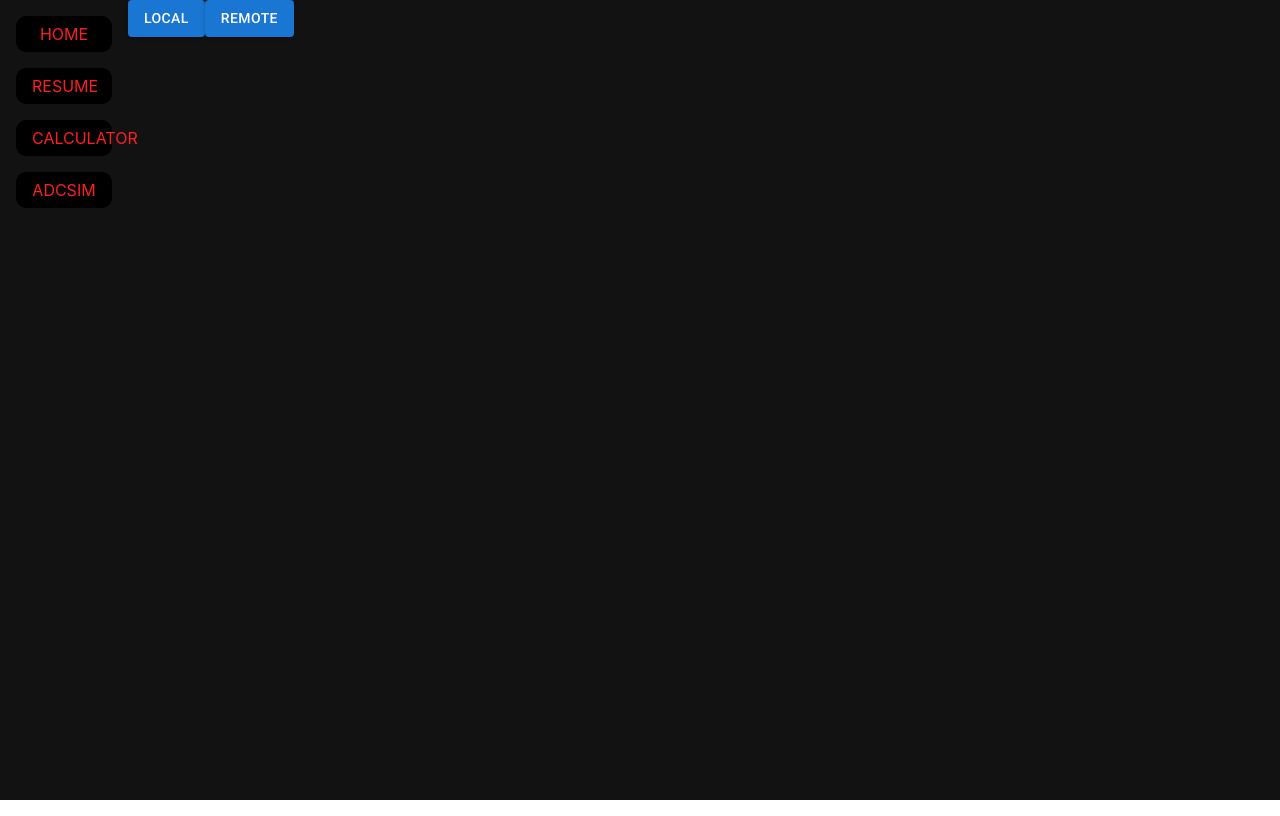
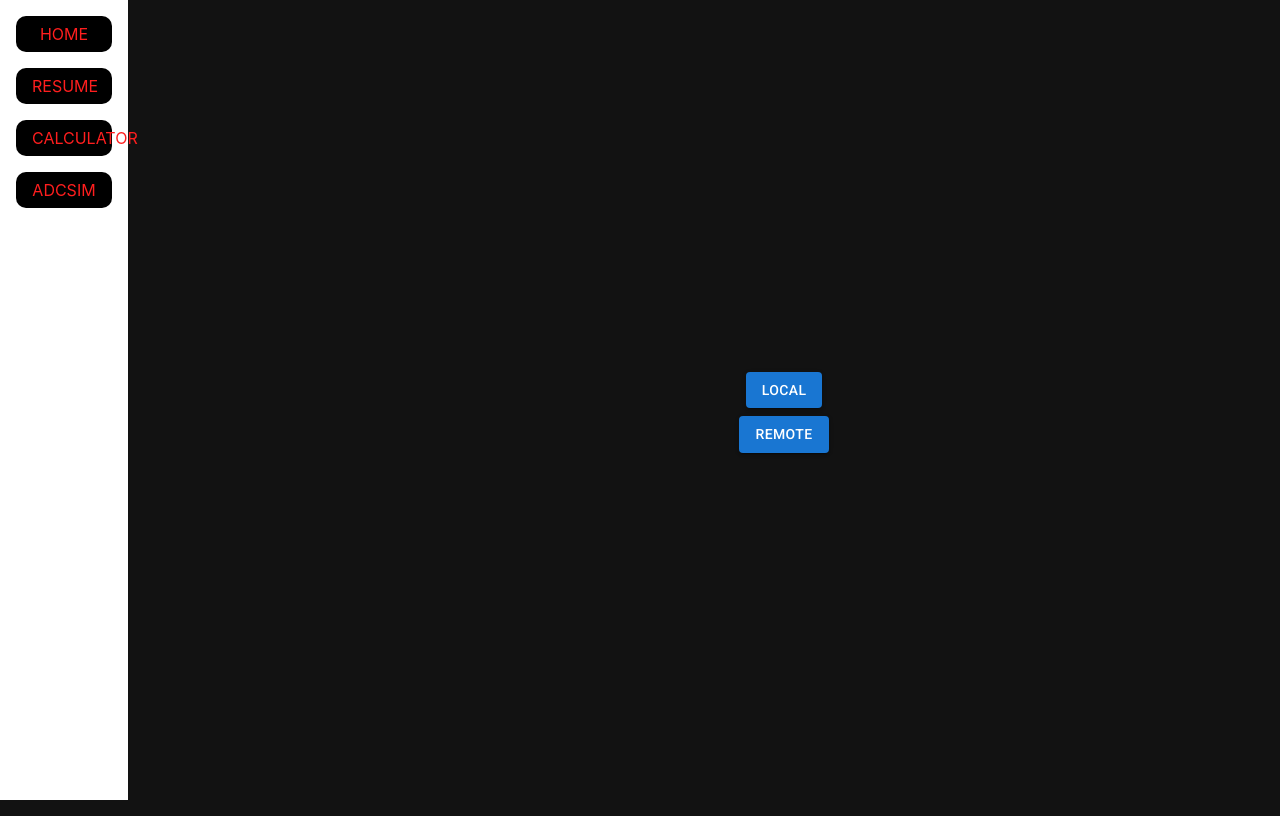
Before and after one commit to CurtisGRJones/CJResume, a React (Create React App) app in the folder public/: page /adcSim in a window 1280 px wide. Shown: the top 816 px of the page. Built offline with nearby package versions, Linux system fonts and the light colour scheme; no server answers.

Commit message:
Updated button layout

```diff
--- a/public/src/components/layout/layout.css
+++ b/public/src/components/layout/layout.css
@@ -9,5 +9,6 @@
 .content {
     min-height: 100vh;
     min-width: 100vw;
-    margin-left: var(--menubar-width);
+    margin-left: calc(var(--menubar-width) + 1rem);
+    margin-top: 1rem;
 }
--- a/public/src/index.css
+++ b/public/src/index.css
@@ -1,11 +1,11 @@
 :root {
-  --primary-background-colour: #1e90ff;
-  --secondary-background-colour: #ffffff;
-  --tertiary-background-colour: #000000;
+  --primary-background-color: #1e90ff;
+  --secondary-background-color: #ffffff;
+  --tertiary-background-color: #000000;
 
   --primary-text-color: #ff1e1e;
-  --secondary-text-colour: #000000;
-  --tertiary-text-colour: #ffffff;
+  --secondary-text-color: #000000;
+  --tertiary-text-color: #ffffff;
 
   --menubar-width: 10vw;
 }
--- a/public/src/pages/adcSim/adcSim.css
+++ b/public/src/pages/adcSim/adcSim.css
@@ -0,0 +1,3 @@
+.select-button {
+    margin-right: 1rem;
+}
--- a/public/src/pages/adcSim/index.tsx
+++ b/public/src/pages/adcSim/index.tsx
@@ -1,5 +1,5 @@
 import { useState } from 'react'
-import { Button } from '@mui/material'
+import { Button, Grid } from '@mui/material'
 import { Local } from './local'
 import { Remote } from './remote'
 import './adcSim.css'
@@ -30,10 +30,21 @@ export const AdcSim = () => {
                             )
                         default:
                             return (
-                                <>
-                                    <Button className='selectButton' variant="contained" onClick={setTypeLocal}>Local</Button>
-                                    <Button className='selectButton' variant="contained" onClick={setTypeRemote}>Remote</Button>
-                                </>
+                                <Grid
+                                    container
+                                    spacing={0}
+                                    direction="column"
+                                    alignItems="center"
+                                    justifyContent="center"
+                                    style={{ minHeight: '100vh' }}
+                                >
+                                    <Grid item xs={1}>
+                                        <Button variant="contained" onClick={setTypeLocal}>Local</Button>
+                                    </Grid>
+                                    <Grid item xs={1}>
+                                        <Button sx={{ m: '0.5rem' }} variant="contained" onClick={setTypeRemote}>Remote</Button>
+                                    </Grid>
+                                </Grid>
                             )
                     }
                 })()
```
